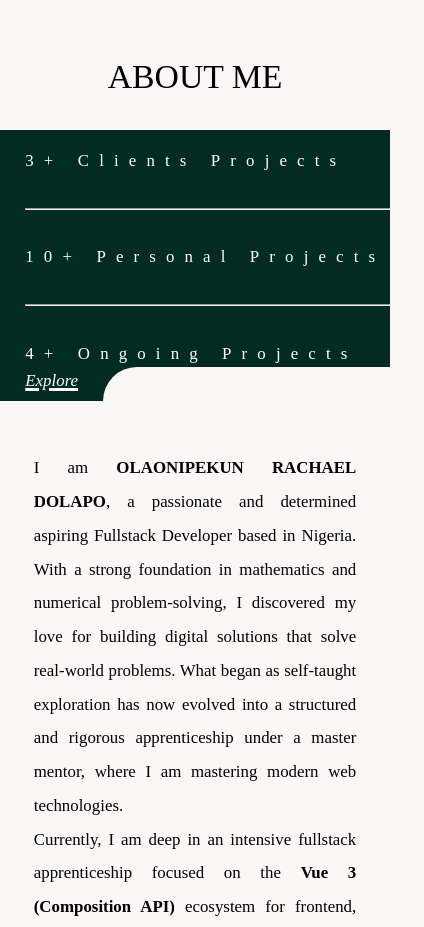
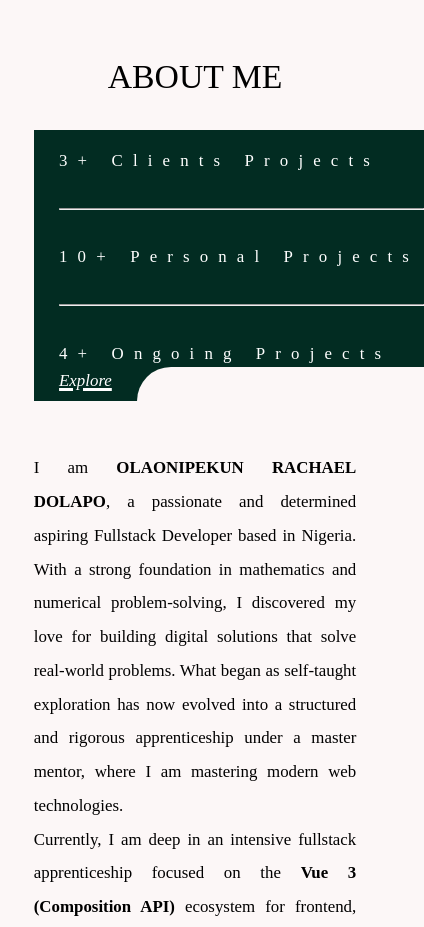
Before and after one commit to Lovethrech/my-main-portfolio, a Vue app: page / in a window 390 px wide. Shown: the part 860-1787 px from the top of the page, 424 px wide, since content can reach past the window. Built offline with nearby package versions, Linux system fonts and the light colour scheme.

Commit message:
working on the home-about components.

```diff
--- a/src/components/home/about/HomeAboutDescStats.vue
+++ b/src/components/home/about/HomeAboutDescStats.vue
@@ -57,7 +57,7 @@ const boxDefaultBrRadius=ref("10vh 0 0 0");
 
 @media screen and (max-width: 1024px){
     .home-about-desc-stats{
-
+        margin-left:4vh;
     }
 }
 </style>
```
